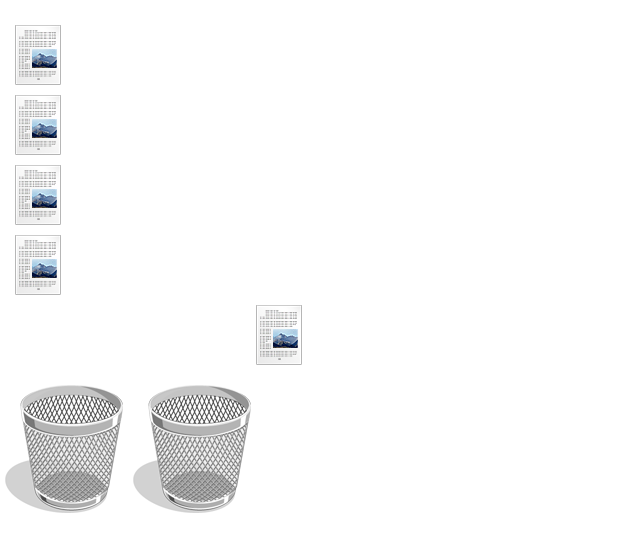
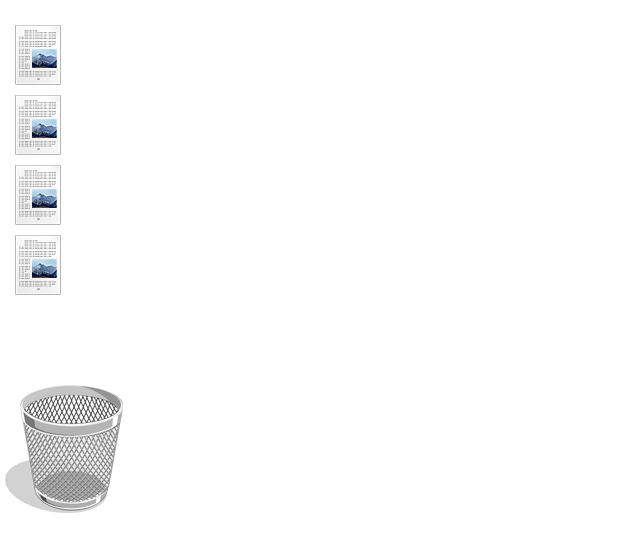
Before and after one commit to Kiseluie/Drag_and_drop, a plain HTML site: page Часть 2/index.html in a window 1280 px wide. Shown: the whole page, without its empty margins (0-640 px from the left). Drawn offline with Linux system fonts and the light colour scheme.

Commit message:
Add files via upload

```diff
--- a/Часть 2/index.html
+++ b/Часть 2/index.html
@@ -1,49 +1,45 @@
 <html>
-
-<head>
-	<link rel="stylesheet" href="example.css">
-</head>
-
-<body>
-	<div class="container">
-		<img class="document" src="images/document.png">
-		<img class="document" src="images/document.png">
-		<img class="document" src="images/document.png">
-		<img class="document" src="images/document.png">
-	</div>
-	<div class="trashempty"></div>
-	<div class="trashempty" ondrop="drop(event)" ondragover="allowDrop(event)"></div>
-	<img class="document" id="img1" src="./images/document.png" ondragstart="drag(event)">
-	<div id="cont1" class="container" ondrop="restore(event)" ondragover="allowDrop(event)"></div>
-	<script>
-		function allowDrop(ev) {
-			ev.preventDefault();
-		}
-
-		function drag(ev) {
-			ev.dataTransfer.setData("text", ev.target.id);
-		}
-
-		function drop(ev) {
-			ev.preventDefault();
-			ev.target.className = "trashfull";
-			var data = ev.dataTransfer.getData("text");
-			var child = document.getElementById(data);
-			var parent = child.parentNode;
-			parent.removeChild(child);
-		}
-
-		function restore(ev) {
-			ev.preventDefault();
-			var img = document.createElement('img');
-			img.src = "images/documnet.png";
-			img.id = new Date().getTime();
-			img.className = 'document';
-			img.draggable = true;
-			img.addEventListener("dragstart", drag);
-			document.getElementById('cont1').appendChild(img);
-		}
-	</script>
-</body>
-
+  <head>
+    <link rel="stylesheet" href="example.css" />
+  </head>
+  <body>
+    <div
+      id="cont1"
+      class="container"
+      ondrop="restore(event)"
+      ondragover="allowDrop(event)"
+    >
+      <img
+        src="images/document.png"
+        alt=""
+        class="document"
+        id="img1"
+        ondragstart="drag(event)"
+      /><img
+        src="images/document.png"
+        alt=""
+        class="document"
+        id="img2"
+        ondragstart="drag(event)"
+      /><img
+        src="images/document.png"
+        alt=""
+        class="document"
+        id="img3"
+        ondragstart="drag(event)"
+      /><img
+        src="images/document.png"
+        alt=""
+        class="document"
+        id="img4"
+        ondragstart="drag(event)"
+      />
+    </div>
+    <div
+      class="trashempty"
+      ondrop="drop(event)"
+      ondragover="allowDrop(event)"
+    ></div>
+    <script src="./index.js"></script>
+  </body>
 </html>
--- /dev/null
+++ b/Часть 2/index.js
@@ -0,0 +1,28 @@
+function allowDrop(event) {
+    event.preventDefault();
+}
+
+function drag(event) {
+    event.dataTransfer.setData("text", event.target.id);
+}
+
+function drop(event) {
+    event.preventDefault();
+    event.target.className = "trashfull";
+
+    let data = event.dataTransfer.getData("text");
+    let child = document.getElementById(data);
+    let parent = child.parentNode;
+    parent.removeChild(child);
+}
+
+function restore(event) {
+    event.preventDefault();
+    let img = document.createElement('img');
+    img.src = "images/document.png";
+    img.id = new Date().getTime();
+    img.className ='document';
+    img.draggable = true;
+    img.addEventListener("dragstart", drag);
+    document.getElementById('cont1').appendChild(img);
+}
```
